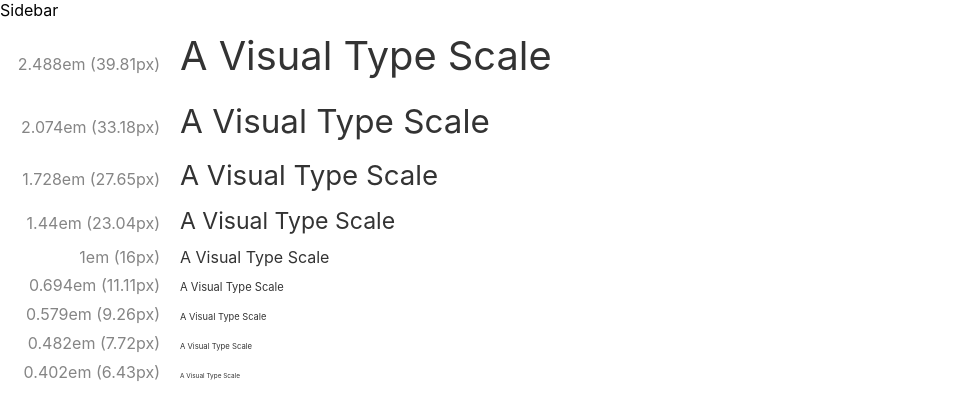
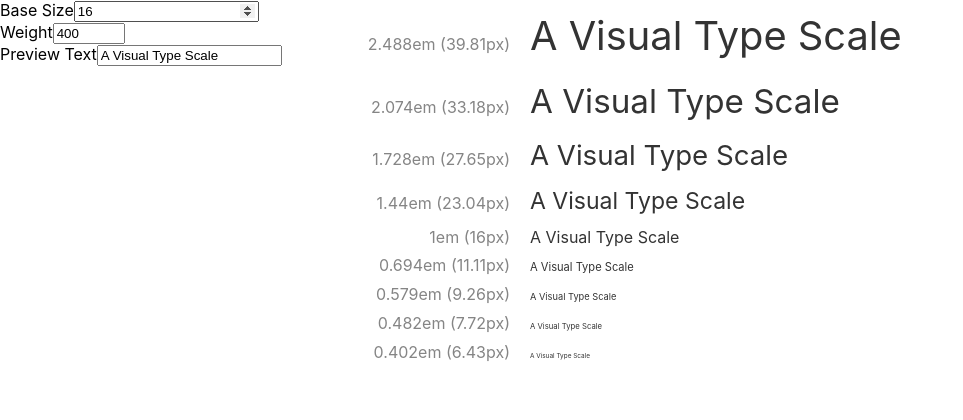
Before and after one commit to rangle/rangle-type-scale, a React (Create React App) app: page / in a window 1280 px wide. Shown: the top 420 px of the page, without its empty margins (0-963 px from the left). Built offline with nearby package versions, Linux system fonts and the light colour scheme.

Commit message:
Adding form values

```diff
--- a/src/App.css
+++ /dev/null
@@ -1,31 +0,0 @@
-.App {
-  font-size: 16px;
-  text-align: center;
-}
-
-.App-logo {
-  animation: App-logo-spin infinite 20s linear;
-  height: 40vmin;
-  pointer-events: none;
-}
-
-.App-header {
-  background-color: #282c34;
-  min-height: 100vh;
-  display: flex;
-  flex-direction: column;
-  color: white;
-}
-
-.App-link {
-  color: #61dafb;
-}
-
-@keyframes App-logo-spin {
-  from {
-    transform: rotate(0deg);
-  }
-  to {
-    transform: rotate(360deg);
-  }
-}
--- a/src/App.js
+++ b/src/App.js
@@ -2,24 +2,31 @@ import React, { Component } from 'react';
 import { ThemeProvider } from "styled-components";
 import Sidebar from './components/Sidebar';
 import SpecimenList from './components/SpecimenList';
+import styled from "styled-components";
 
 const theme = {
   black: "#333333",
   lightGray: "#858585",
 }
 
+const StyledApp = styled.div`
+  display: grid;
+  grid-template-columns: 350px 1fr;
+`;
+
+
 class App extends Component {
   render() {
     return (
       <ThemeProvider theme={theme}>
-        <div className="App">
+        <StyledApp>
           <aside>
-            <Sidebar></Sidebar>
+            <Sidebar />
           </aside>
           <main>
-            <SpecimenList></SpecimenList>
+            <SpecimenList />
           </main>
-        </div>
+        </StyledApp>
       </ThemeProvider>
     );
   }
--- /dev/null
+++ b/src/components/Input.js
@@ -0,0 +1,25 @@
+import React from 'react';
+
+const Input = (props) => {
+  const step = props.step;
+  const min = props.min;
+  const max = props.max;
+
+  return (
+    <div>
+      <label htmlFor={props.name}>{props.text}</label>
+      <input
+        type={props.type || "text"}
+        name={props.name}
+        id={props.name}
+        value={props.value}
+        step={step}
+        min={min}
+        max={max}
+        onChange={props.handleChange}
+      ></input>
+    </div>
+  );
+};
+
+export default Input;
--- a/src/components/InputForm.js
+++ b/src/components/InputForm.js
@@ -1,9 +1,34 @@
 import React from 'react';
+import Input from './Input';
 
-const InputForm = () => {
+const InputForm = (props) => {
   return (
     <div>
-      I'm the form
+      <form>
+        <Input
+          name="baseSize"
+          text="Base Size"
+          type="number"
+          min="1"
+          value={props.baseSize}
+          handleChange={props.changeBaseSize} />
+        <Input
+          name="weight"
+          text="Weight"
+          type="number"
+          step="100"
+          min="100"
+          max="1000"
+          value={props.weight}
+          handleChange={props.changeWeight}
+        />
+        <Input
+          name="previewText"
+          text="Preview Text"
+          value={props.previewText}
+          handleChange={props.changePreviewText}
+         />
+      </form>
     </div>
   );
 };
--- /dev/null
+++ b/src/components/InputFormContainer.actions.js
@@ -0,0 +1,16 @@
+import { TYPESCALE_ACTIONS } from '../reducers';
+
+export const changeBaseSize = e => ({
+  type: TYPESCALE_ACTIONS.CHANGE_BASE_SIZE,
+  payload: e.target.value
+});
+
+export const changeWeight = e => ({
+  type: TYPESCALE_ACTIONS.CHANGE_WEIGHT,
+  payload: e.target.value
+});
+
+export const changePreviewText = e => ({
+  type: TYPESCALE_ACTIONS.CHANGE_PREVIEW_TEXT,
+  payload: e.target.value
+});
--- a/src/components/InputFormContainer.js
+++ b/src/components/InputFormContainer.js
@@ -1,12 +1,28 @@
 import React, { Component } from 'react';
 import { connect } from 'react-redux';
 import InputForm from './InputForm';
+import {
+  changeBaseSize,
+  changeWeight,
+  changePreviewText
+} from './InputFormContainer.actions';
 
 class InputFormContainer extends Component {
   render() {
+    const { baseSize, previewText, typeScaleSize, weight, changeBaseSize, changeWeight,
+      changePreviewText } = this.props;
+
     return (
       <div>
-        <InputForm></InputForm>
+        <InputForm
+          baseSize={baseSize}
+          previewText={previewText}
+          typeScaleSize={typeScaleSize}
+          weight={weight}
+          changeBaseSize={changeBaseSize}
+          changeWeight={changeWeight}
+          changePreviewText={changePreviewText}
+        />
       </div>
     );
   }
@@ -15,9 +31,17 @@ class InputFormContainer extends Component {
 const mapStateToProps = state => ({
   baseSize: state.baseSize,
   previewText: state.previewText,
-  typeScaleSize: state.typeScale.value
+  typeScaleSize: state.typeScale.value,
+  weight: state.weight
 });
+
+const mapDispatchToProps = {
+  changeBaseSize,
+  changeWeight,
+  changePreviewText
+};
 
 export default connect(
   mapStateToProps,
+  mapDispatchToProps
 )(InputFormContainer);
--- a/src/components/Sidebar.js
+++ b/src/components/Sidebar.js
@@ -1,10 +1,11 @@
 import React, { Component } from 'react';
+import InputFormContainer from './InputFormContainer';
 
 class Sidebar extends Component {
   render() {
     return (
       <div>
-        Sidebar
+        <InputFormContainer></InputFormContainer>
       </div>
     );
   }
--- a/src/components/Specimen.js
+++ b/src/components/Specimen.js
@@ -3,6 +3,7 @@ import styled from "styled-components";
 
 const SpecimenBody = styled.div`
   line-height: 1.8;
+
   .label {
     color: ${props => props.theme.lightGray};
     display: inline-block;
@@ -23,16 +24,17 @@ const Specimen = (props) => {
   const typeScalePx = (countDecimals(baseSizeValue) > 2 ? baseSizeValue.toFixed(2) : baseSizeValue);
   const styles = {
     display: 'inline-block',
-    fontSize: `${typeScalePx}px`
+    fontSize: `${typeScalePx}px`,
+    fontWeight: `${props.weight}`
   };
 
   return (
     <SpecimenBody>
-      <span class="label">
+      <span className="label">
         {typeScaleEms}em
         ({typeScalePx}px)
       </span>
-      <span class="value" style={styles}>
+      <span className="value" style={styles}>
         {props.previewText}
       </span>
     </SpecimenBody>
--- a/src/components/SpecimenList.js
+++ b/src/components/SpecimenList.js
@@ -12,7 +12,7 @@ const StyledList = styled.div`
 
 class SpecimenList extends Component {
   render() {
-    const { baseSize, numberOfSpecimens, previewText, typeScaleSize } = this.props;
+    const { baseSize, numberOfSpecimens, previewText, typeScaleSize, weight } = this.props;
     const specimens = [1];
     for (let i = 2; i <= numberOfSpecimens; i++) {
         specimens.unshift(Math.pow(typeScaleSize, i));
@@ -22,13 +22,13 @@ class SpecimenList extends Component {
     return (
       <StyledList>
         {specimens.sort().reverse().map((specimen, i) => (
-          <li>
+          <li key={`specimen-${i}`}>
             <Specimen
               baseSize={baseSize}
               previewText={previewText}
               typeScaleSize={typeScaleSize}
               typeScaleValue={specimen}
-              key={`specimen-${i}`}
+              weight={weight}
             />
           </li>
         ))}
@@ -42,6 +42,7 @@ const mapStateToProps = state => ({
   numberOfSpecimens: state.numberOfSpecimens,
   previewText: state.previewText,
   typeScaleSize: state.typeScale.value,
+  weight: state.weight
 });
 
 export default connect(
```
